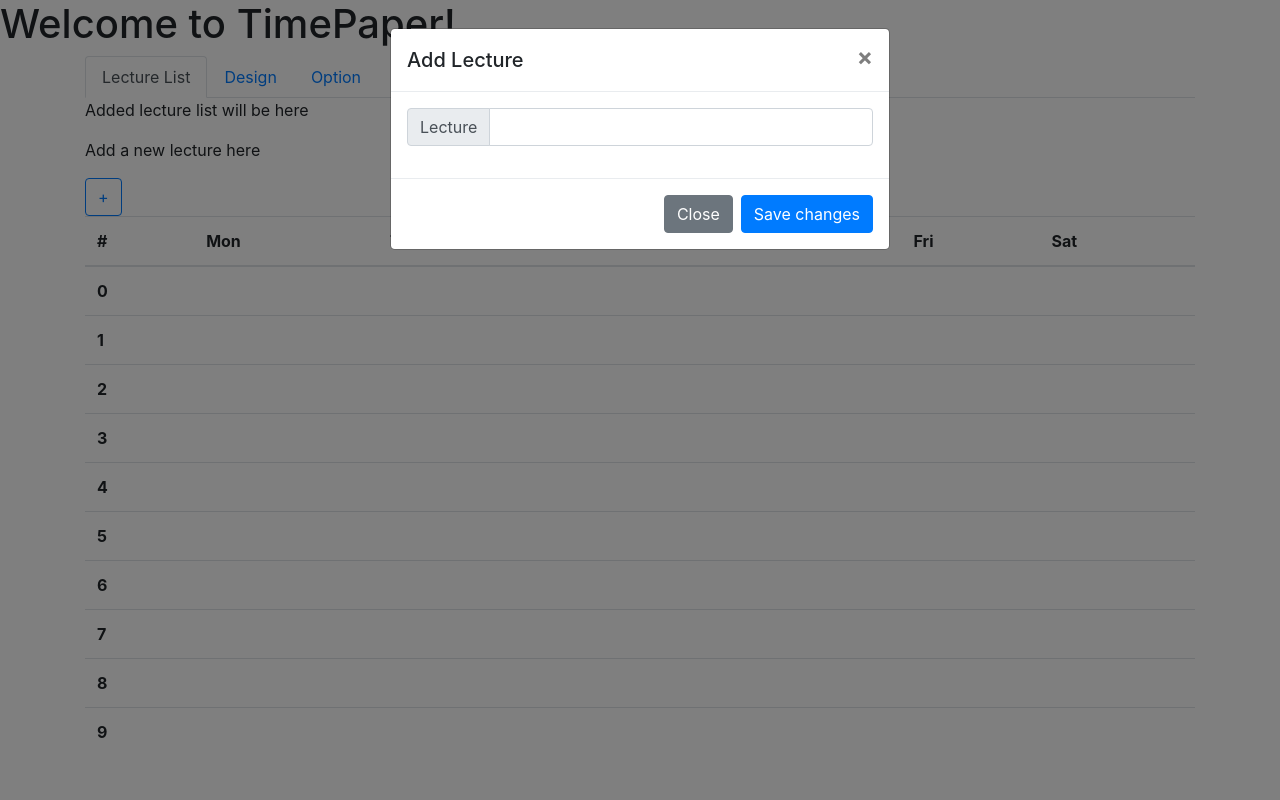
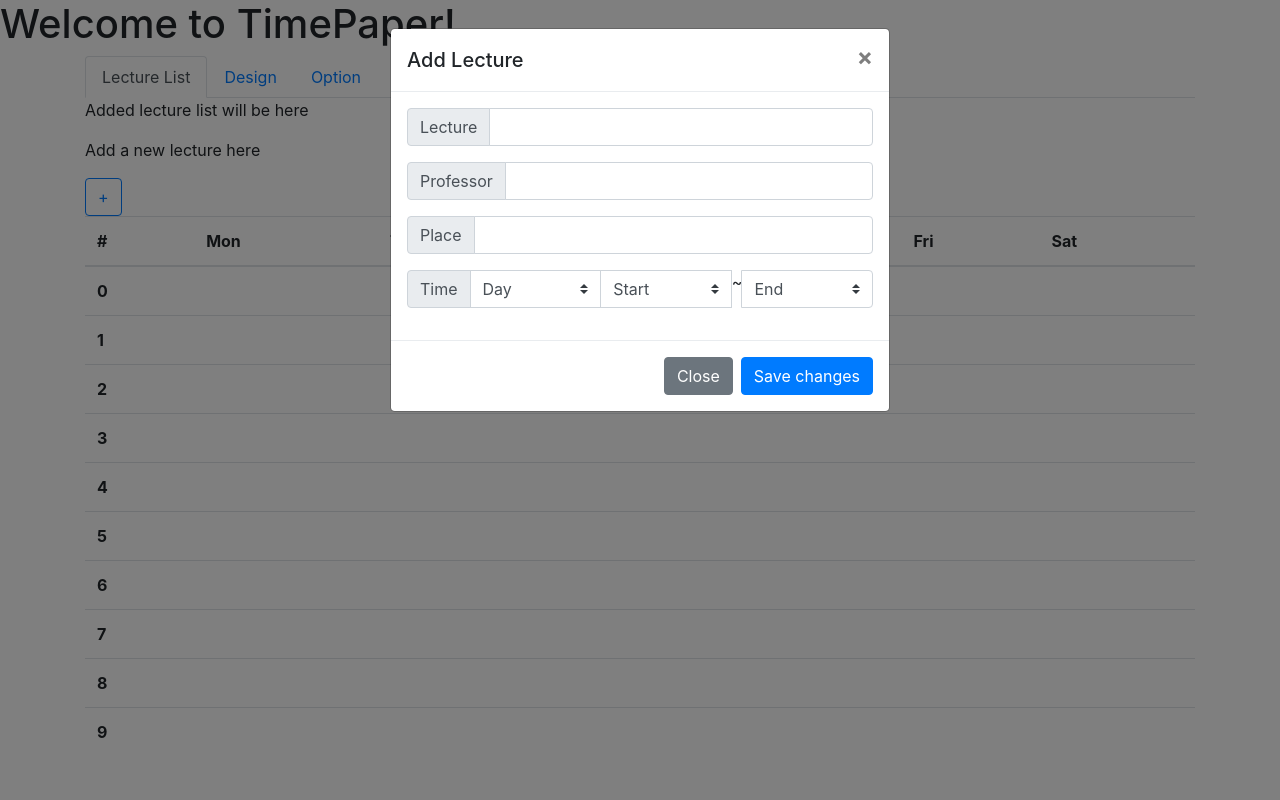
Before and after one commit to gunhoflash/TimePaper, a Node server app: page / in a window 1280 px wide, after a click that opens the changed part. Run offline with Node 20, Linux system fonts and the light colour scheme; lists and menus that the app fills with data are empty.

Commit message:
modal changed

```diff
--- a/views/main.ejs
+++ b/views/main.ejs
@@ -70,6 +70,56 @@
 							</div>
 							<input type="text" class="form-control" aria-label="Default" aria-describedby="inputGroup-sizing-default">
 						</div>
+						<div class="input-group mb-3">
+							<div class="input-group-prepend">
+								<span class="input-group-text" id="inputGroup-sizing-default">Professor</span>
+							</div>
+							<input type="text" class="form-control" aria-label="Default" aria-describedby="inputGroup-sizing-default">
+						</div>
+						<div class="input-group mb-3">
+							<div class="input-group-prepend">
+								<span class="input-group-text" id="inputGroup-sizing-default">Place</span>
+							</div>
+							<input type="text" class="form-control" aria-label="Default" aria-describedby="inputGroup-sizing-default">
+						</div>
+						<div class="input-group mb-3">
+							<div class="input-group-prepend">
+							 	<label class="input-group-text" for="inputGroupSelect01">Time</label>
+							</div>
+							<select class="custom-select" id="inputGroupSelect01">
+							  	<option selected>Day</option>
+							  	<option value="Monday">Monday</option>
+							  	<option value="Tuesday">Tuesday</option>
+							  	<option value="Wednesday">Wednesday</option>
+							  	<option value="Thursday">Thursday</option>
+							  	<option value="Friday">Friday</option>
+							</select>
+							<select class="custom-select" id="inputGroupSelect01">
+								<option selected>Start</option>
+								<option value="0">0</option>
+								<option value="1">1</option>
+								<option value="2">2</option>
+								<option value="3">3</option>
+								<option value="4">4</option>
+								<option value="5">5</option>
+								<option value="6">6</option>
+								<option value="7">7</option>
+								<option value="8">8</option>
+							</select>
+							~
+							<select class="custom-select" id="inputGroupSelect01">
+								<option selected>End</option>
+								<option value="1">1</option>
+								<option value="2">2</option>
+								<option value="3">3</option>
+								<option value="4">4</option>
+								<option value="5">5</option>
+								<option value="6">6</option>
+								<option value="7">7</option>
+								<option value="8">8</option>
+								<option value="0">9</option>
+							</select>
+						</div>
 					</div>
 					<div class="modal-footer">
 					  	<button type="button" class="btn btn-secondary" data-dismiss="modal">Close</button>
@@ -78,7 +128,7 @@
 				</div>
 			</div>
 		</div>
-		<!-- -->
+		<!-- Modal End -->
 
 		<div class="container">
 			<table class="table">
```
